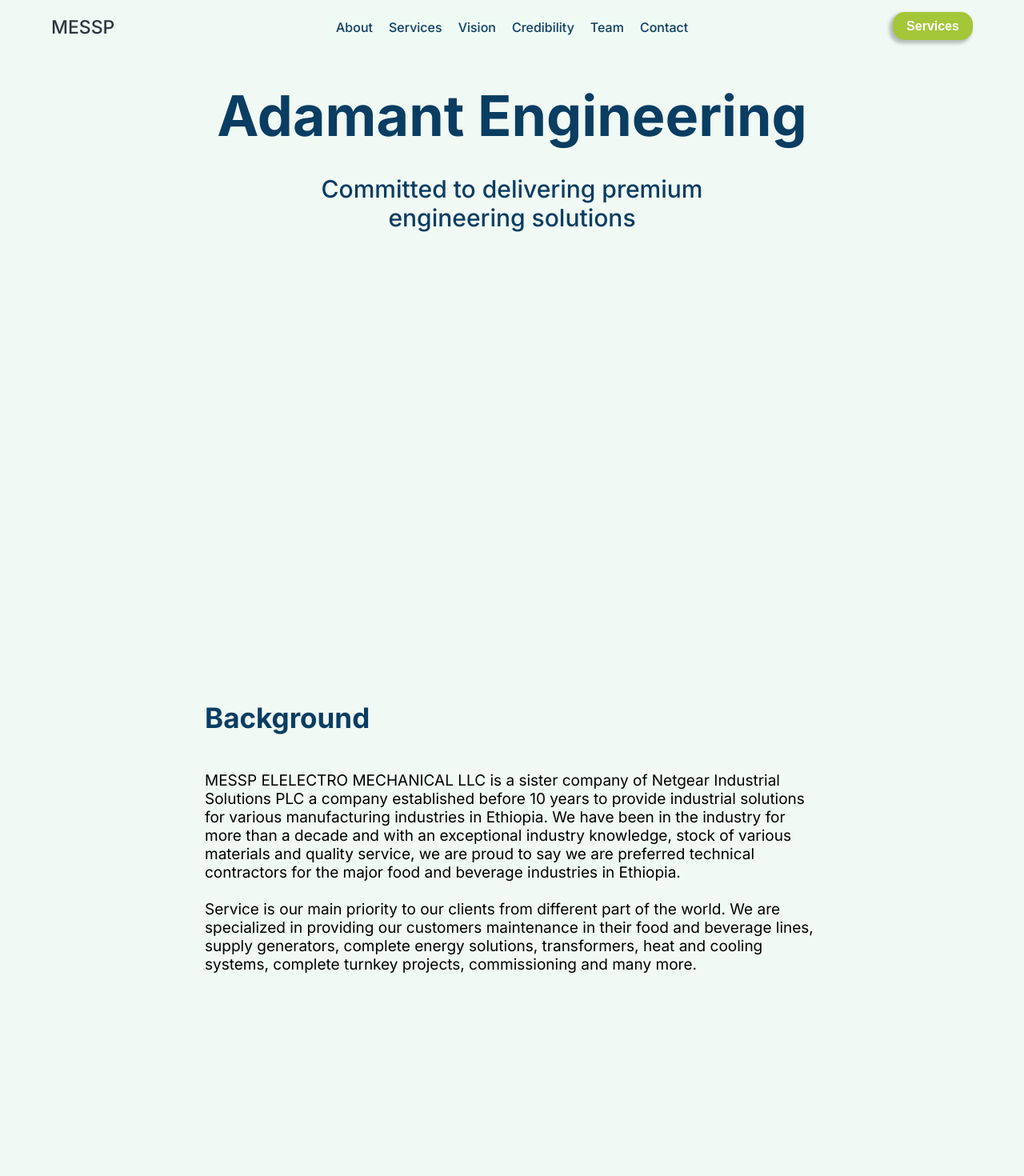
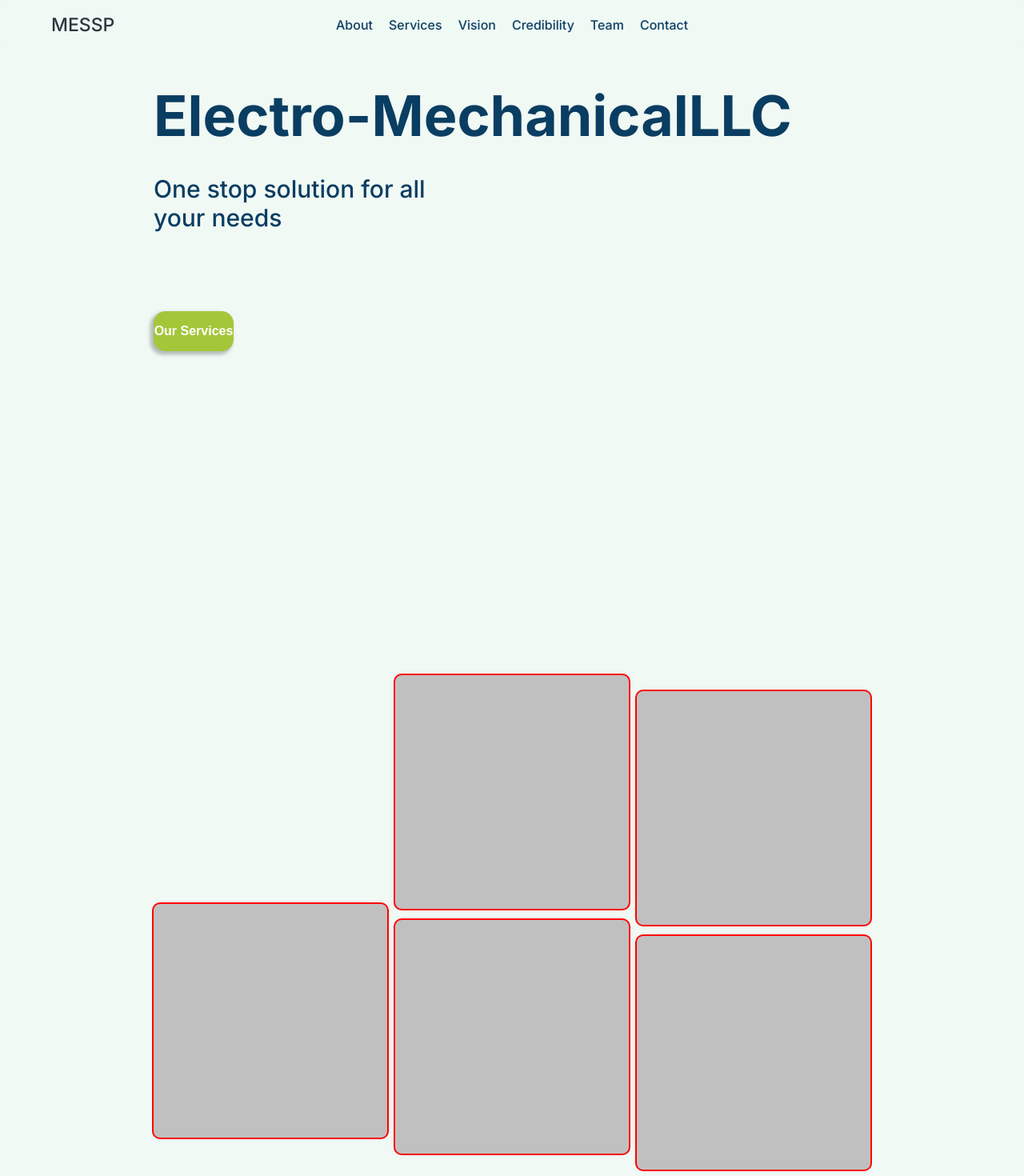
Before and after one commit to hnfsrj/MESSP, a Svelte app: page / in a window 1280 px wide. Shown: the top 1470 px of the page at 80% size. Built offline with nearby package versions, Linux system fonts and the light colour scheme.

Commit message:
do the initial landing page

```diff
--- /dev/null
+++ b/src/components/Grid.svelte
@@ -0,0 +1,70 @@
+
+<script>
+
+
+</script>
+
+
+
+<div class="grids_container">
+
+    <div class="grid">
+        <div class="box"></div>
+    </div>
+
+
+    <div class="grid">
+        <div class="box"></div>
+        <div class="box"></div>
+    </div>
+
+
+    <div class="grid">
+        <div class="box"></div>
+        <div class="box"></div>
+    </div>
+
+
+</div>
+
+
+<style>
+
+    .grids_container{
+        display:flex;
+        flex-wrap:nowrap;
+        justify-content: center;
+        align-items: end;
+        gap:10px;
+        width:100%;
+        margin-top:45%;
+    }
+
+        .grid{
+            display:flex;
+            flex-direction: column;
+            align-items: center;
+            justify-content: end;
+            gap:10px;
+            flex:1;
+
+        }
+
+            .grid:first-of-type{
+                margin-bottom:40px;
+            }
+
+            .grid:nth-of-type(2){
+                margin-bottom:20px;
+            }
+
+
+            .box{
+                width:100%;
+                aspect-ratio: 1/1;
+                background:silver;
+                border:2px solid red;
+                border-radius: 10px;
+            }
+
+</style>
--- a/src/components/Landing.svelte
+++ b/src/components/Landing.svelte
@@ -5,6 +5,7 @@
 
     import {NavStore} from '../store/Store';
     import ServicesButton from './ServicesButton.svelte';
+    import Grid from './Grid.svelte';
 
 
 
@@ -32,13 +33,13 @@
 
 <div class="blocker">
 <section id="landing">
-    <p class="effect_blur animate_blur">Adamant <br/>Engineering</p>
+    <p class="effect_blur animate_blur">Electro-Mechanical<br/>LLC</p>
 
-    <p class="effect_blur animate_blur">Committed to delivering premium<br/> engineering solutions</p>
+    <p class="effect_blur animate_blur">One stop solution for all<br/>your needs</p>
 
-    {#if !$NavStore.wide}
-        <ServicesButton margined=true />
-    {/if}
+    <ServicesButton margined=true />
+
+    <Grid />
 
 </section>
 </div>
@@ -62,7 +63,7 @@
 
     section>p:first-of-type{
         margin-top:20%;
-        text-align:center;
+        text-align:start;
         font-size:4rem;
         font-weight:700;
         color:var(--blue);
@@ -72,7 +73,7 @@
     section>p:last-of-type{
         color:var(--blue);
         font-size:1.6rem;
-        text-align:center;
+        text-align:start;
         margin-top:10%;
         font-weight:500;
     }
--- a/src/components/Nav.svelte
+++ b/src/components/Nav.svelte
@@ -3,7 +3,7 @@
     import { getContext, onMount, onDestroy } from "svelte";
 
     import {NavStore} from '../store/Store';
-    import ServicesButton from "./ServicesButton.svelte";
+    // import ServicesButton from "./ServicesButton.svelte";
 
 
     $: fix = $NavStore.fix;
@@ -138,9 +138,9 @@
     {/if}
 
 
-    {#if wide}
+    <!-- {#if wide}
         <ServicesButton />
-    {/if}
+    {/if} -->
 
 </nav>
 
--- a/src/components/ServicesButton.svelte
+++ b/src/components/ServicesButton.svelte
@@ -53,7 +53,7 @@
 
 <div class:margined = {margined} class:unmargined = {!margined}>
 
-    <button class = "effect_blur animation_blur">Services</button>
+    <button class = "effect_blur animation_blur">Our Services</button>
 
 </div>
 
@@ -62,7 +62,7 @@
 
     div{
         display:flex;
-        justify-content: center;
+        justify-content: start;
     }
 
         div.margined{
```
